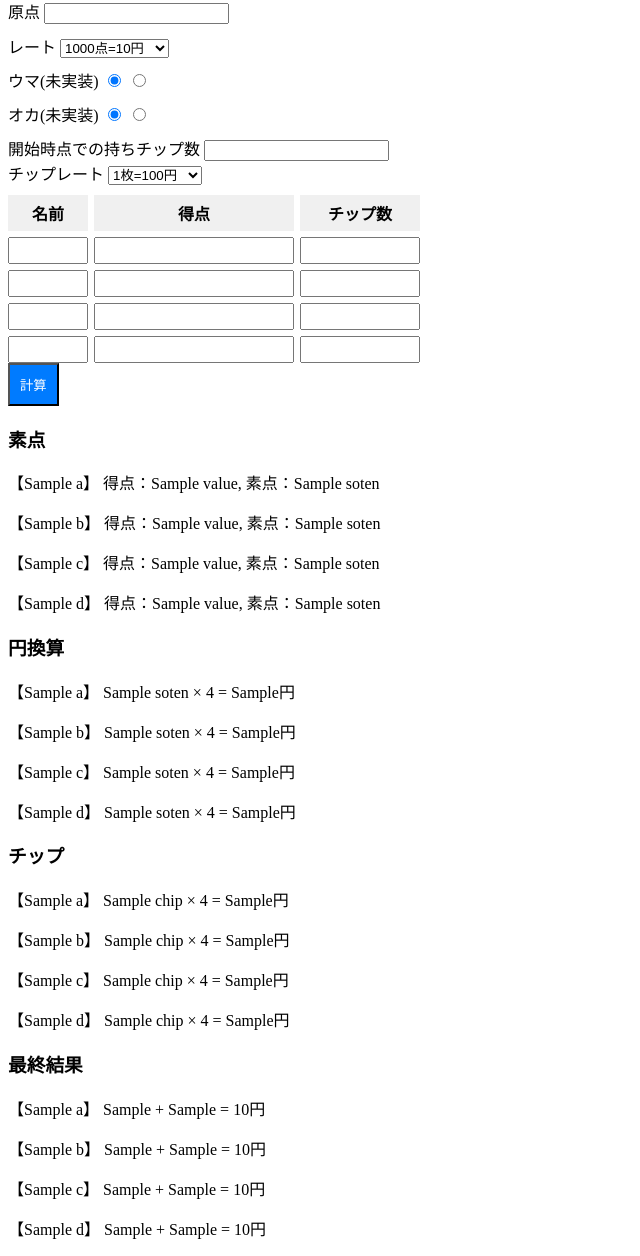
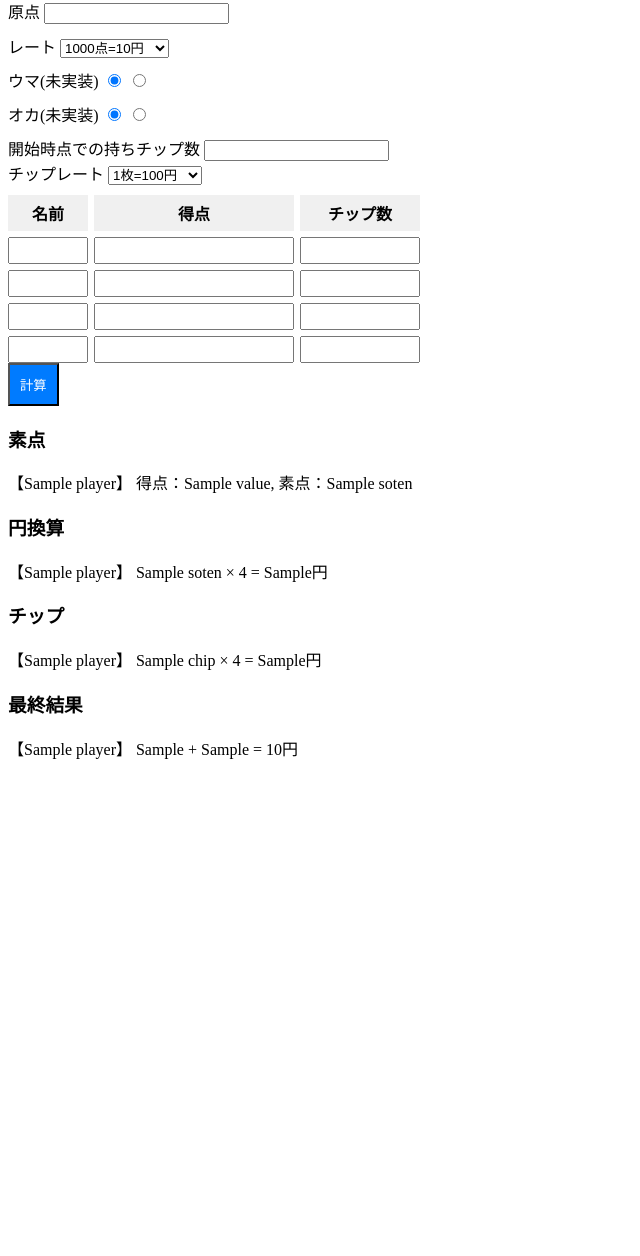
Before and after one commit to arichan0408/WebPythonTest, a Flask app: template templates/index.html in a window 1280 px wide. Shown: the part 76-1332 px from the top of the page, without its empty margins (0-640 px from the left). After the commit the page ends 835 px from the top, so only its background shows below. Run offline with Flask 3, Linux system fonts and the light colour scheme; the template is opened without the code that fills it: most values are stand-ins (such as "Sample title", 1, 10 or a date in 2020).

Commit message:
拡張性のある形に変更

```diff
--- a/app.py
+++ b/app.py
@@ -37,12 +37,9 @@ class Player:
         self.sum = self.soten2en + self.chip2en
 
 class Result:
-    def __init__(self, option, a, b, c, d):
+    def __init__(self, option, players):
         self.option = option
-        self.a = a
-        self.b = b
-        self.c = c
-        self.d = d
+        self.players = players
 
 @app.route("/", methods=["GET", "POST"])
 def index():
@@ -50,17 +47,23 @@ def index():
     if request.method == "POST":
         option = Option(
             int(request.form["start_point"]),
-            rate_dict[str(request.form["rate"])],
-            bool(request.form["uma"]),
-            bool(request.form["oka"]),
+            rate_dict[request.form["rate"]],
+            request.form["uma"] == "1",
+            request.form["oka"] == "1",
             int(request.form["start_chip"]),
-            chip_rate_dict[str(request.form["chip_rate"])]
+            chip_rate_dict[request.form["chip_rate"]]
             )
-        a = Player(option, str(request.form["a_name"]), int(request.form["a_value"]), int(request.form["a_chip"]) )
-        b = Player(option, str(request.form["b_name"]), int(request.form["b_value"]), int(request.form["b_chip"]) )
-        c = Player(option, str(request.form["c_name"]), int(request.form["c_value"]), int(request.form["c_chip"]) )
-        d = Player(option, str(request.form["d_name"]), int(request.form["d_value"]), int(request.form["d_chip"]) )
-        result = Result(option, a, b, c, d)
+
+        players = {}
+        for key in ["a", "b", "c", "d"]:
+            players[key] = Player(
+                option,
+                request.form.get(f"{key}_name"),
+                int(request.form.get(f"{key}_value")),
+                int(request.form.get(f"{key}_chip"))
+            )
+
+        result = Result(option, players)
 
     return render_template("index.html", result=result)
 
--- a/templates/index.html
+++ b/templates/index.html
@@ -82,29 +82,27 @@
   </form>
 
   {% if result is not none %}
+
     <h3>素点</h3>
-        <p>【{{ result.a.name }}】 得点：{{ result.a.value }}, 素点：{{ result.a.soten }}</p>
-        <p>【{{ result.b.name }}】 得点：{{ result.b.value }}, 素点：{{ result.b.soten }}</p>
-        <p>【{{ result.c.name }}】 得点：{{ result.c.value }}, 素点：{{ result.c.soten }}</p>
-        <p>【{{ result.d.name }}】 得点：{{ result.d.value }}, 素点：{{ result.d.soten }}</p>
+    {% for p in result.players.values() %}
+      <p>【{{ p.name }}】 得点：{{ p.value }}, 素点：{{ p.soten }}</p>
+    {% endfor %}
 
     <h3>円換算</h3>
-        <p>【{{ result.a.name }}】 {{ result.a.soten }} × {{ result.option.rate}} = {{ result.a.soten2en }}円</p>
-        <p>【{{ result.b.name }}】 {{ result.b.soten }} × {{ result.option.rate}} = {{ result.b.soten2en }}円</p>
-        <p>【{{ result.c.name }}】 {{ result.c.soten }} × {{ result.option.rate}} = {{ result.c.soten2en }}円</p>
-        <p>【{{ result.d.name }}】 {{ result.d.soten }} × {{ result.option.rate}} = {{ result.d.soten2en }}円</p>
+    {% for p in result.players.values() %}
+      <p>【{{ p.name }}】 {{ p.soten }} × {{ result.option.rate}} = {{ p.soten2en }}円</p>
+    {% endfor %}
 
-      <h3>チップ</h3>
-        <p>【{{ result.a.name }}】 {{ result.a.chip }} × {{ result.option.chip_rate }} = {{ result.a.chip2en }}円</p>
-        <p>【{{ result.b.name }}】 {{ result.b.chip }} × {{ result.option.chip_rate }} = {{ result.b.chip2en }}円</p>
-        <p>【{{ result.c.name }}】 {{ result.c.chip }} × {{ result.option.chip_rate }} = {{ result.c.chip2en }}円</p>
-        <p>【{{ result.d.name }}】 {{ result.d.chip }} × {{ result.option.chip_rate }} = {{ result.d.chip2en }}円</p>
+    <h3>チップ</h3>
+    {% for p in result.players.values() %}
+      <p>【{{ p.name }}】 {{ p.chip }} × {{ result.option.chip_rate}} = {{ p.chip2en }}円</p>
+    {% endfor %}
 
-      <h3>最終結果</h3>
-        <p>【{{ result.a.name }}】 {{ result.a.soten2en }} + {{ result.a.chip2en }} = {{ result.a.sum }}円</p>
-        <p>【{{ result.b.name }}】 {{ result.b.soten2en }} + {{ result.b.chip2en }} = {{ result.b.sum }}円</p>
-        <p>【{{ result.c.name }}】 {{ result.c.soten2en }} + {{ result.c.chip2en }} = {{ result.c.sum }}円</p>
-        <p>【{{ result.d.name }}】 {{ result.d.soten2en }} + {{ result.d.chip2en }} = {{ result.d.sum }}円</p>
+    <h3>最終結果</h3>
+    {% for p in result.players.values() %}
+      <p>【{{ p.name }}】 {{ p.soten2en }} + {{ p.chip2en }} = {{ p.sum }}円</p>
+    {% endfor %}
+
   {% endif %}
 </body>
 </html>
```
